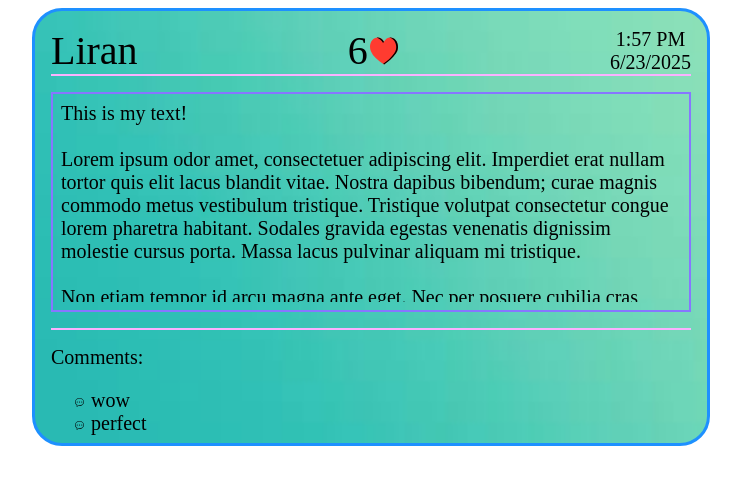
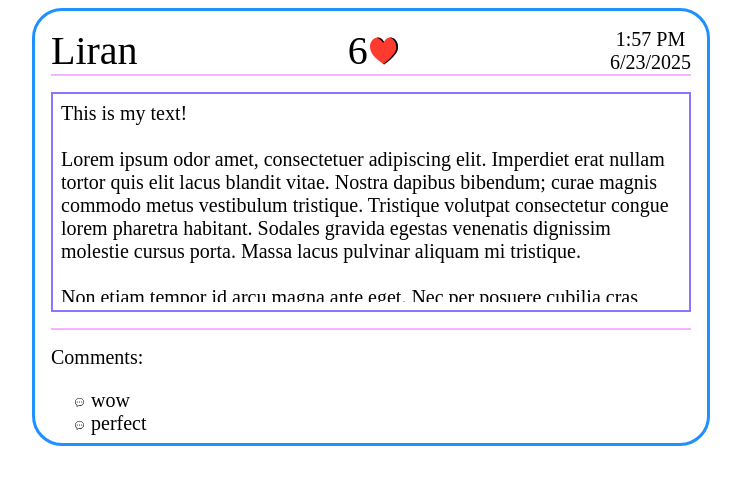
Before and after one commit to LiranManzouri/KeremNet, a React (Create React App) app in the folder kerem-net/: page / in a window 1280 px wide. Shown: the top 484 px of the page, without its empty margins (269-1010 px from the left). Built offline with nearby package versions, Linux system fonts and the light colour scheme.

Commit message:
Removed background image

```diff
--- a/kerem-net/src/features/Post/post.css
+++ b/kerem-net/src/features/Post/post.css
@@ -15,8 +15,6 @@
     width: var(--postWidth);
     height: var(--postHeight);
     max-height: fit-content;
-    background: url("../../icons/background.jpg");
-    background-size: cover;
 }
 
 .post-creator {
```
Also changed, not shown: kerem-net/src/icons/background.jpg (deleted).
